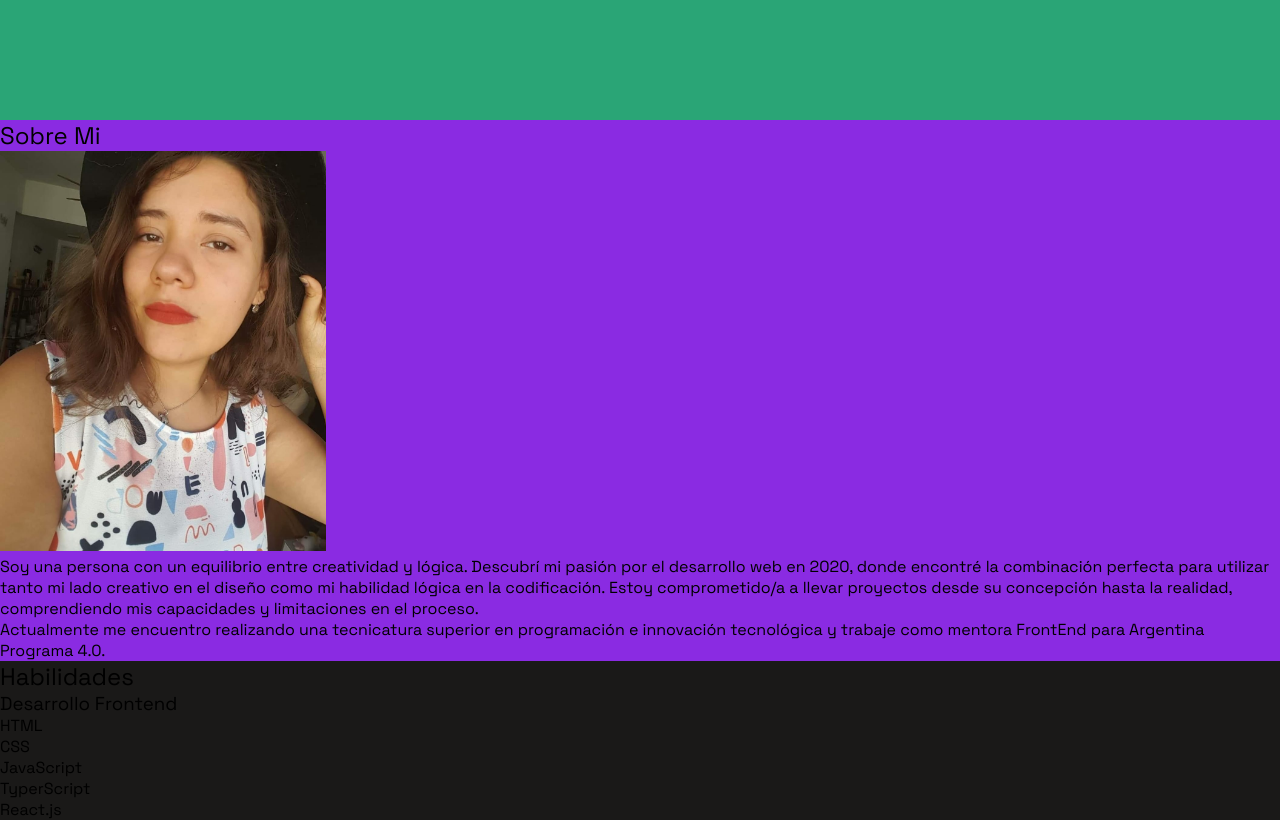
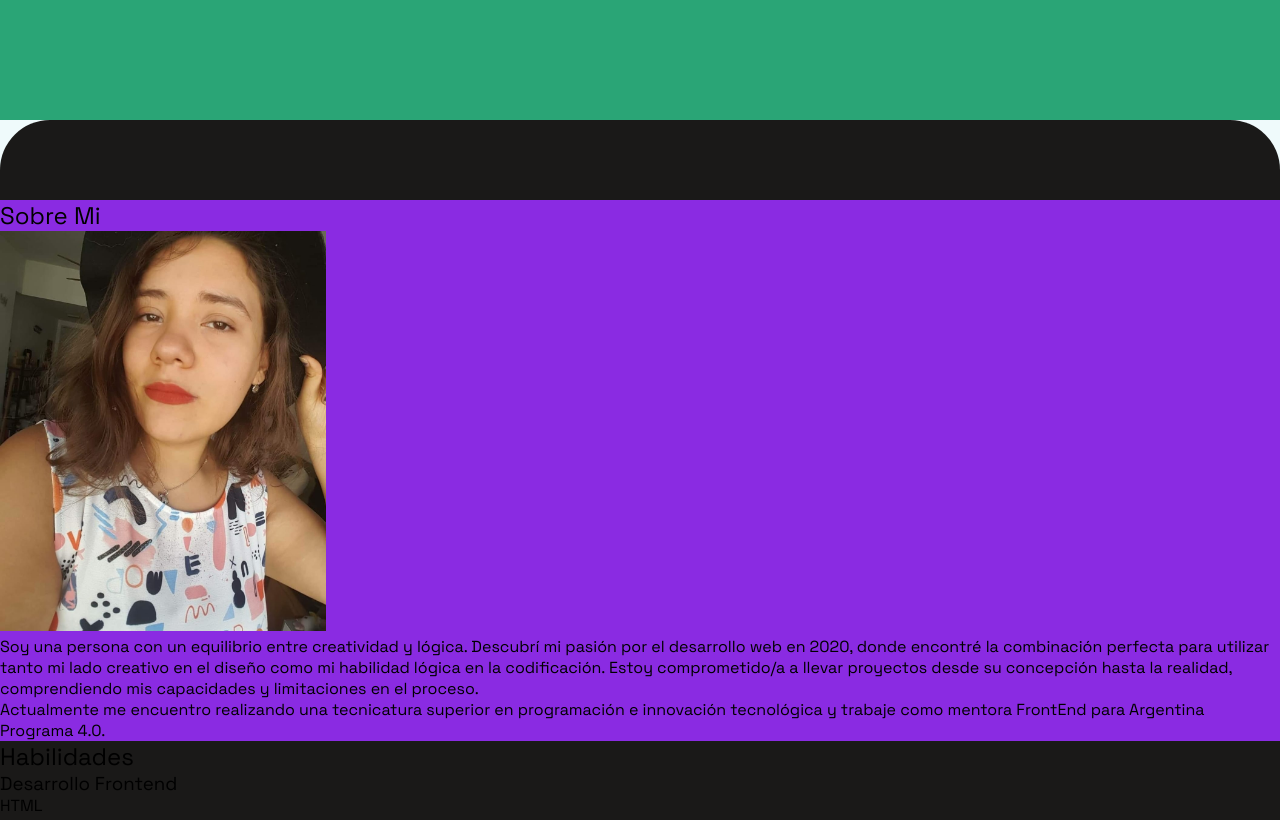
Before and after one commit to Cristaldo-Fiorela/portfolio2024, a React (Vite) app: page / in a window 1280 px wide. Shown: the part 680-1500 px from the top of the page. Built offline with nearby package versions, Linux system fonts and the light colour scheme; a web font is replaced by a local one.

Commit message:
contenedor main padding

```diff
--- a/src/index.css
+++ b/src/index.css
@@ -14,7 +14,10 @@ body {
 
 main#main-container {
   background-color: #1A1918;
+  border-radius: 50px;
   min-height: 100vh;
+  padding-bottom: 5rem;
+  padding-top: 5rem;
   position: relative;
 }
 
```
